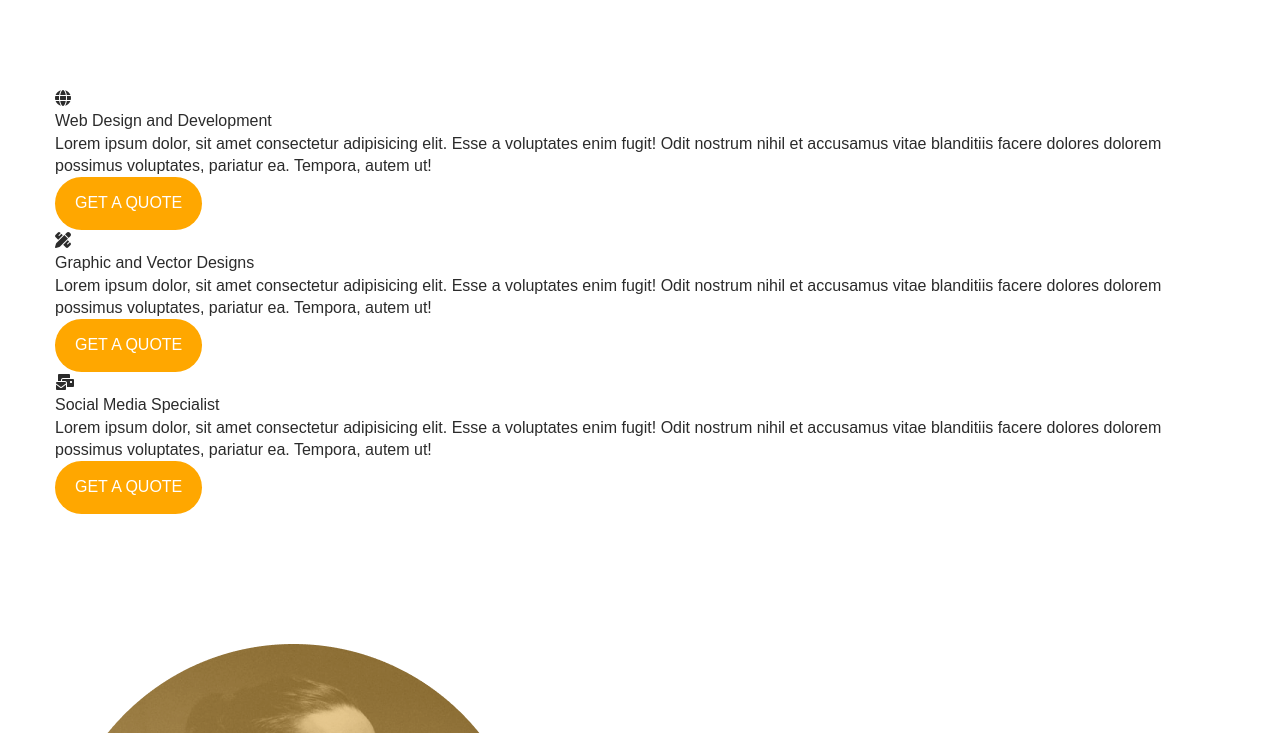
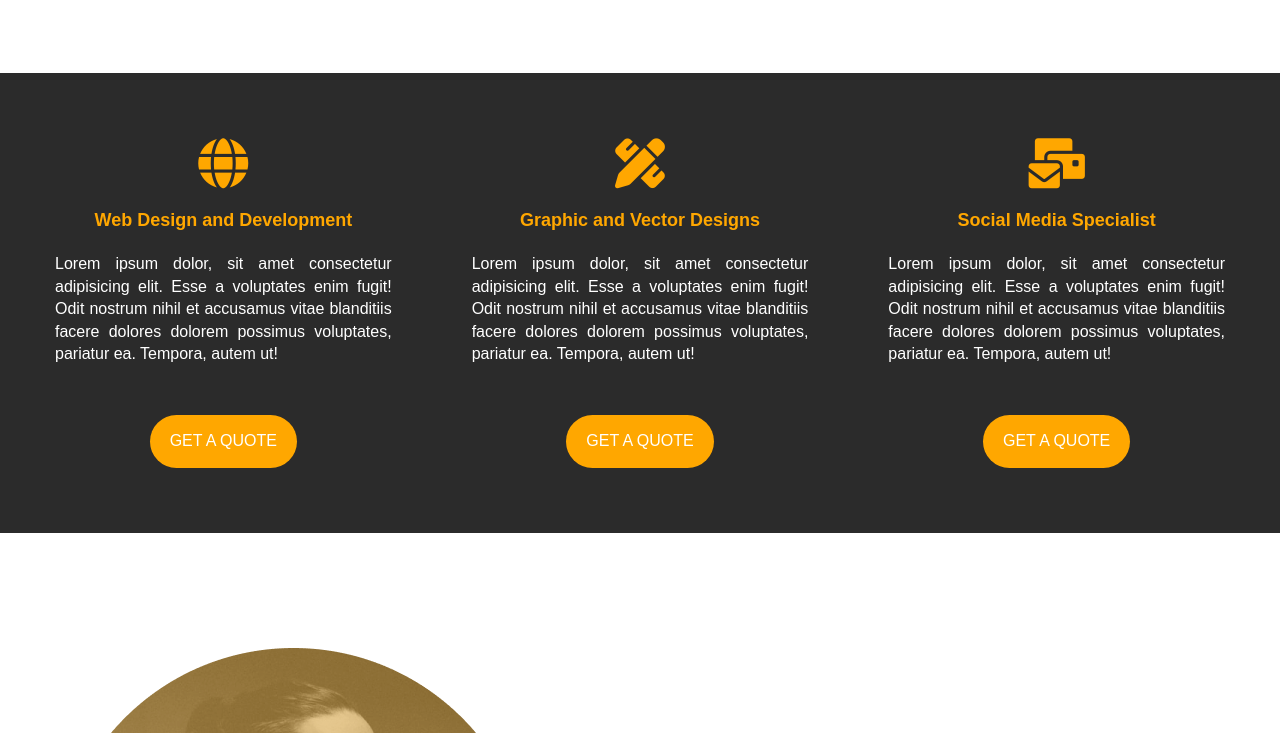
Before and after one commit to burluloy/Basic-CVD, a plain HTML site: page index.html in a window 1280 px wide. Shown: the part 673-1406 px from the top of the page. Drawn offline with Linux system fonts and the light colour scheme.

Commit message:
srvc 100%

```diff
--- a/style.css
+++ b/style.css
@@ -265,7 +265,44 @@ img {
     margin:0 auto;
   }
 }
-/* REPEATABLE PATTERNS */
+/* srvc */
+.srvc{
+  background: #2b2b2b;
+  padding: 5rem 0;
+}
+  .srvc .srvc__wrapper{
+    display: grid;
+    grid-template-columns: 1fr 1fr 1fr;
+    gap:8rem;
+  }
+  .srvc .srvc__card{
+    text-align: center;
+
+  }
+  .srvc .srvc__card i{
+    color: #ffa700;
+    font-size: 5rem;
+  }
+    .srvc .srvc__card h4{
+    color: #ffa700;
+    font-size: 1.8rem;
+    font-weight: 600;
+    margin: 2rem 0;
+  }
+    .srvc .srvc__card p{
+    color: #ffffff;
+    margin-bottom: 5rem;
+    text-align: justify;
+  }
+@media screen and (max-width:500px) {
+    .srvc .srvc__wrapper{
+      display: grid;
+      grid-template-columns: 1fr;
+      margin: 0.2rem;
+      gap: 15rem;
+    }
+}
+  /* REPEATABLE PATTERNS */
 .btn{
   display: inline-block;
   padding:1.5rem 2rem;
```
